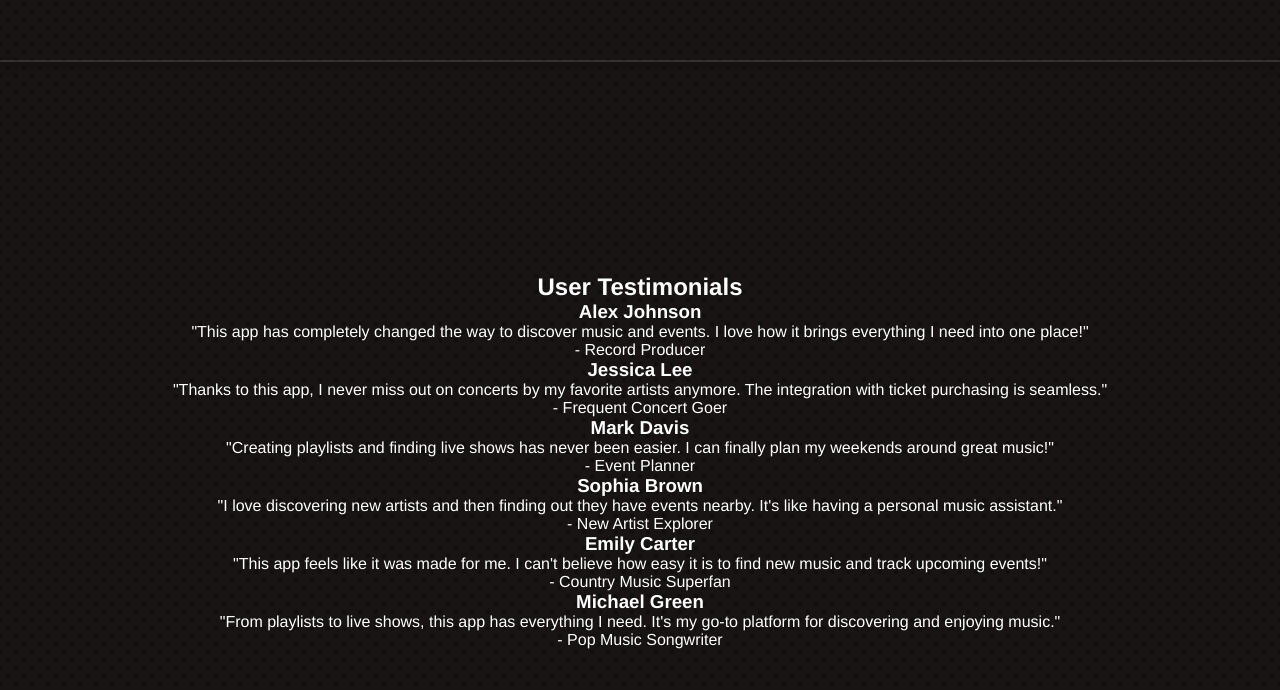
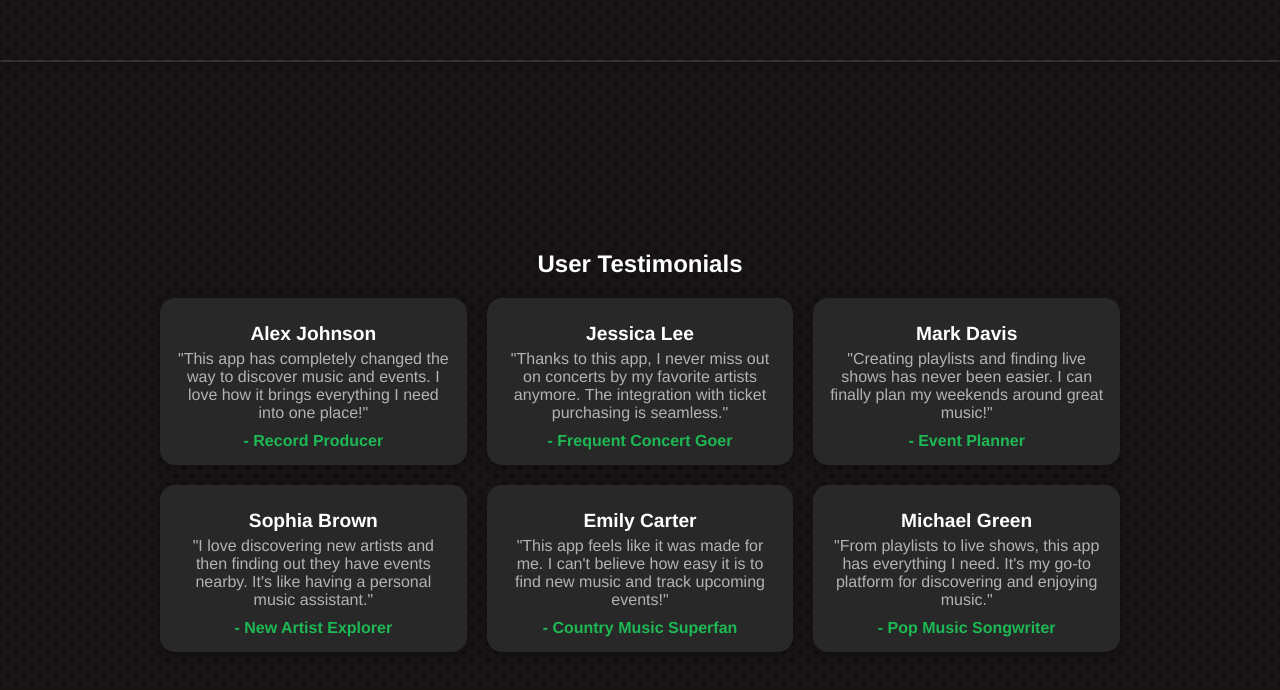
Before and after one commit to Mzands2622/CS20_Final, a website: page index.html in a window 1280 px wide. Shown: the part 4740-5430 px from the top of the page. Drawn offline with Linux system fonts and the light colour scheme.

Commit message:
Testimonials page

```diff
--- a/index.html
+++ b/index.html
@@ -11,6 +11,7 @@
     <link rel="stylesheet" href="css/genre.css">
     <link rel="stylesheet" href="css/playlist.css">
     <link rel="stylesheet" href="css/events.css">
+    <link rel="stylesheet" href="css/testimonials.css">
 </head>
 
 <body>
```
